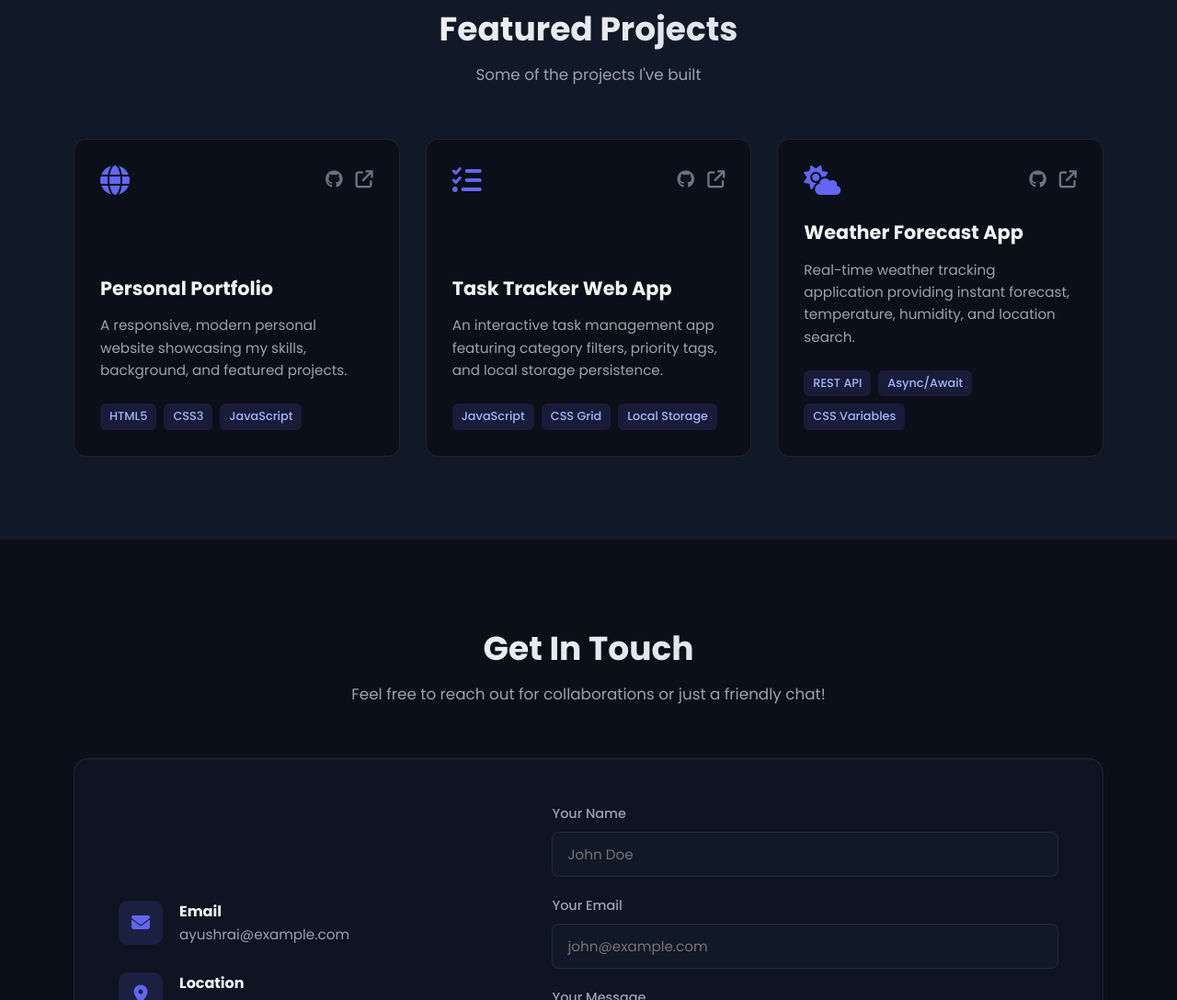
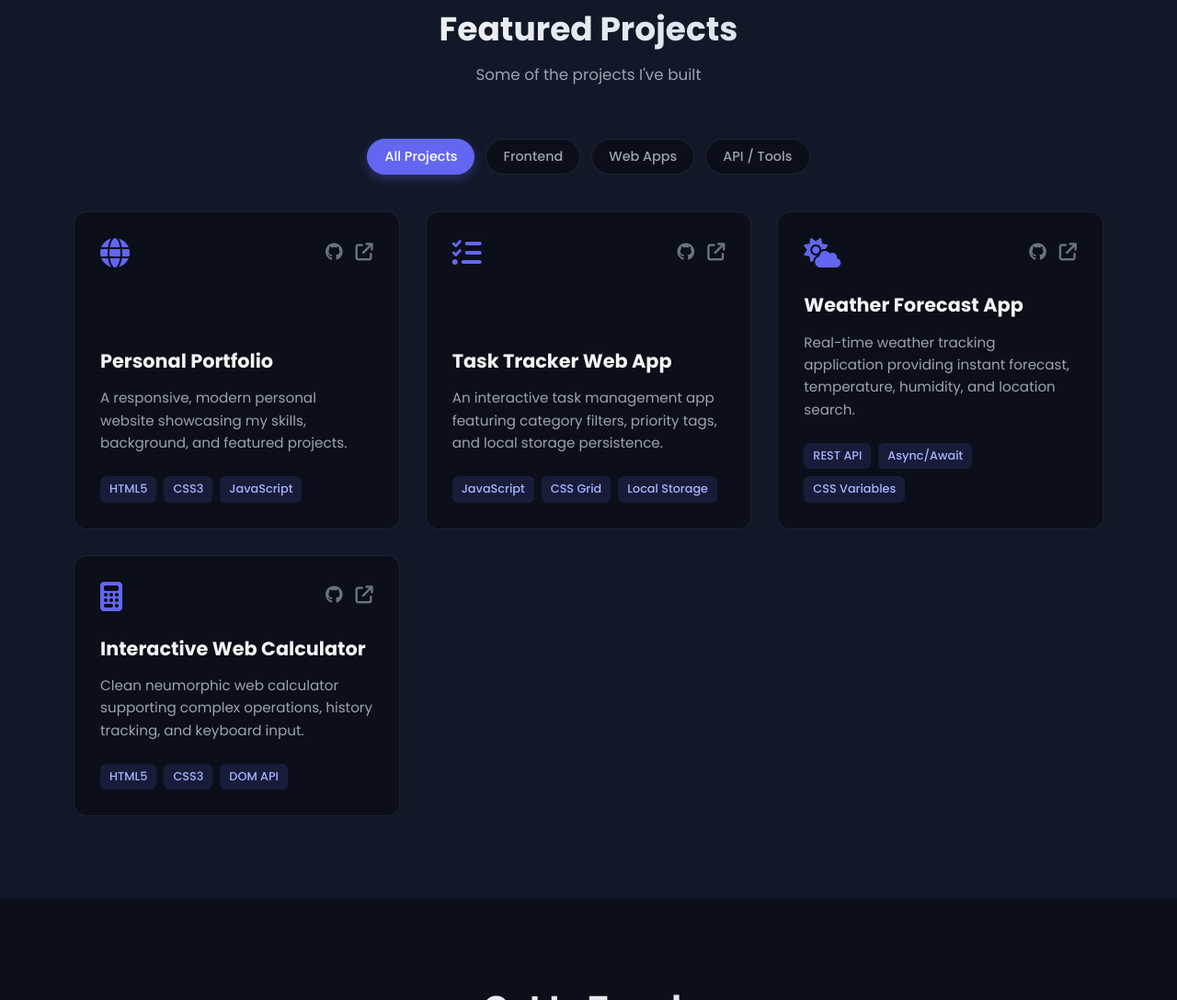
Before and after one commit to ayushhraiii-byte/Github-Practical-test, a plain HTML site: page index.html in a window 1280 px wide. Shown: the part 2365-3453 px from the top of the page at 92% size. Drawn offline with Linux system fonts and the light colour scheme.

Commit message:
feat: implement project category filtering with smooth transitions

```diff
--- a/Script.js
+++ b/Script.js
@@ -128,7 +128,31 @@ document.addEventListener('DOMContentLoaded', () => {
         });
     }
 
-    // 5. Navbar Box Shadow on Scroll
+    // 5. Project Category Filtering
+    const filterBtns = document.querySelectorAll('.filter-btn');
+    const projectCards = document.querySelectorAll('.project-card');
+
+    if (filterBtns.length > 0) {
+        filterBtns.forEach(btn => {
+            btn.addEventListener('click', () => {
+                filterBtns.forEach(b => b.classList.remove('active'));
+                btn.classList.add('active');
+
+                const filterValue = btn.getAttribute('data-filter');
+
+                projectCards.forEach(card => {
+                    const category = card.getAttribute('data-category');
+                    if (filterValue === 'all' || category === filterValue) {
+                        card.classList.remove('hide');
+                    } else {
+                        card.classList.add('hide');
+                    }
+                });
+            });
+        });
+    }
+
+    // 6. Navbar Box Shadow on Scroll
     const navbar = document.getElementById('navbar');
     window.addEventListener('scroll', () => {
         if (navbar) {
--- a/Style.css
+++ b/Style.css
@@ -483,6 +483,35 @@ body {
     background-color: var(--bg-secondary);
 }
 
+.project-filters {
+    display: flex;
+    justify-content: center;
+    flex-wrap: wrap;
+    gap: 12px;
+    margin-bottom: 2.5rem;
+}
+
+.filter-btn {
+    background: var(--bg-primary);
+    color: var(--text-secondary);
+    border: 1px solid var(--border-color);
+    padding: 8px 18px;
+    border-radius: 20px;
+    font-size: 0.9rem;
+    font-weight: 500;
+    cursor: pointer;
+    transition: var(--transition);
+    font-family: inherit;
+}
+
+.filter-btn:hover,
+.filter-btn.active {
+    background: var(--accent);
+    color: #ffffff;
+    border-color: var(--accent);
+    box-shadow: 0 4px 12px rgba(99, 102, 241, 0.35);
+}
+
 .projects-grid {
     display: grid;
     grid-template-columns: repeat(auto-fit, minmax(320px, 1fr));
@@ -497,7 +526,13 @@ body {
     display: flex;
     flex-direction: column;
     justify-content: space-between;
-    transition: var(--transition);
+    transition: transform 0.3s ease, opacity 0.3s ease, border-color 0.3s ease, box-shadow 0.3s ease;
+}
+
+.project-card.hide {
+    display: none;
+    opacity: 0;
+    transform: scale(0.95);
 }
 
 .project-card:hover {
--- a/index.html
+++ b/index.html
@@ -163,9 +163,17 @@
             <h2 class="section-title">Featured Projects</h2>
             <p class="section-subtitle">Some of the projects I've built</p>
 
+            <!-- Project Filters -->
+            <div class="project-filters">
+                <button class="filter-btn active" data-filter="all">All Projects</button>
+                <button class="filter-btn" data-filter="frontend">Frontend</button>
+                <button class="filter-btn" data-filter="app">Web Apps</button>
+                <button class="filter-btn" data-filter="api">API / Tools</button>
+            </div>
+
             <div class="projects-grid">
                 <!-- Project 1 -->
-                <div class="project-card">
+                <div class="project-card" data-category="frontend">
                     <div class="project-header">
                         <i class="fa-solid fa-globe project-icon"></i>
                         <div class="project-links">
@@ -185,7 +193,7 @@
                 </div>
 
                 <!-- Project 2 -->
-                <div class="project-card">
+                <div class="project-card" data-category="app">
                     <div class="project-header">
                         <i class="fa-solid fa-list-check project-icon"></i>
                         <div class="project-links">
@@ -205,7 +213,7 @@
                 </div>
 
                 <!-- Project 3 -->
-                <div class="project-card">
+                <div class="project-card" data-category="api">
                     <div class="project-header">
                         <i class="fa-solid fa-cloud-sun project-icon"></i>
                         <div class="project-links">
@@ -220,6 +228,26 @@
                             <span>REST API</span>
                             <span>Async/Await</span>
                             <span>CSS Variables</span>
+                        </div>
+                    </div>
+                </div>
+
+                <!-- Project 4 -->
+                <div class="project-card" data-category="frontend">
+                    <div class="project-header">
+                        <i class="fa-solid fa-calculator project-icon"></i>
+                        <div class="project-links">
+                            <a href="https://github.com" target="_blank" rel="noopener noreferrer"><i class="fa-brands fa-github"></i></a>
+                            <a href="#"><i class="fa-solid fa-arrow-up-right-from-square"></i></a>
+                        </div>
+                    </div>
+                    <div class="project-body">
+                        <h3>Interactive Web Calculator</h3>
+                        <p>Clean neumorphic web calculator supporting complex operations, history tracking, and keyboard input.</p>
+                        <div class="tech-stack">
+                            <span>HTML5</span>
+                            <span>CSS3</span>
+                            <span>DOM API</span>
                         </div>
                     </div>
                 </div>
```
